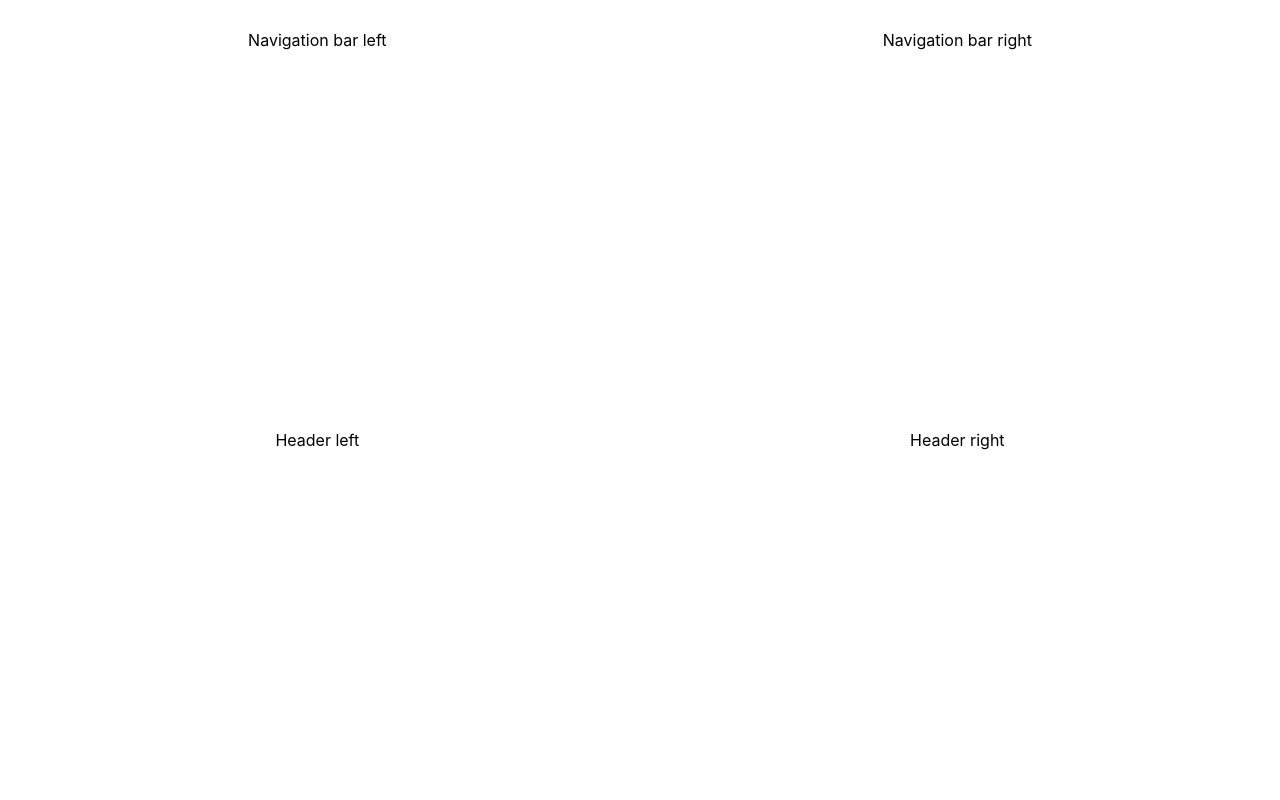
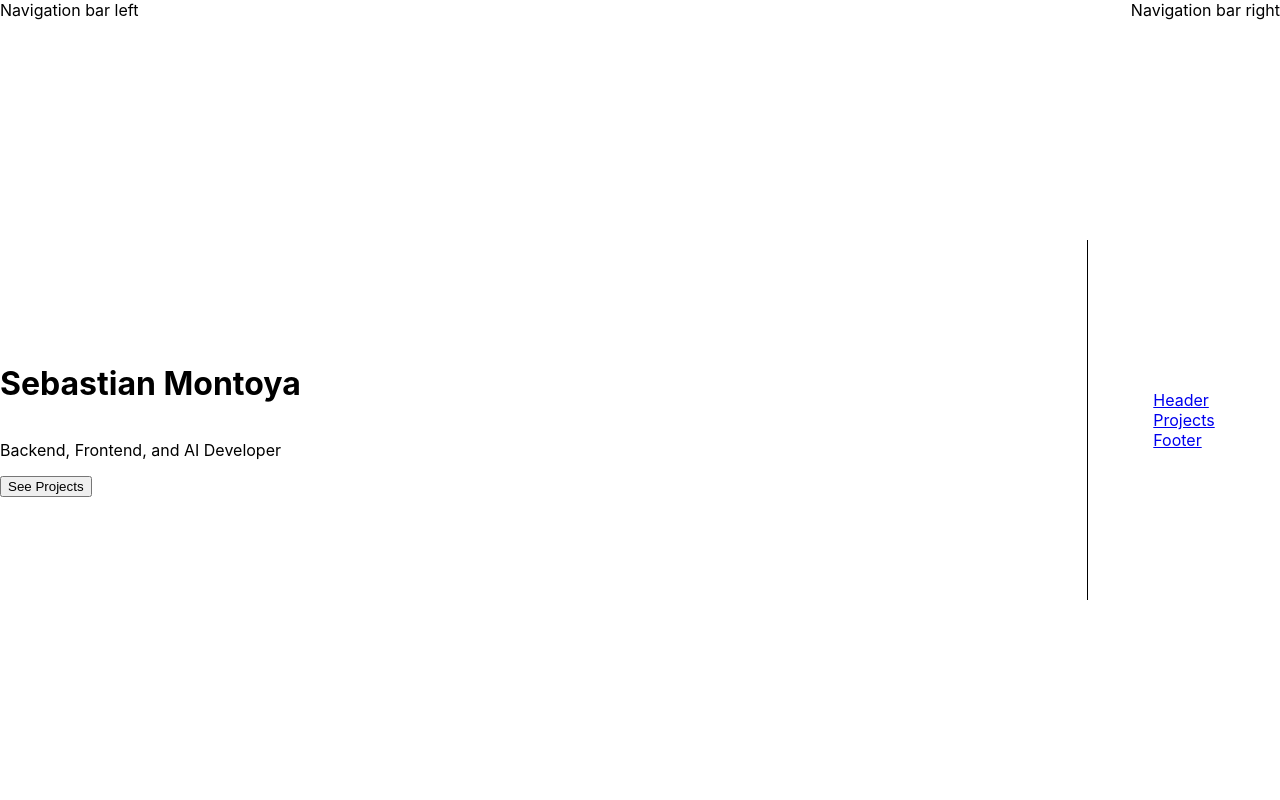
Before and after one commit to SebastianMontoya685/my-portfolio, a React (Create React App) app in the folder my-react-app/: page / in a window 1280 px wide. Shown: the top 800 px of the page. Built offline with nearby package versions, Linux system fonts and the light colour scheme.

Commit message:
aligned the navigation bar with the header section content

```diff
--- a/my-react-app/src/App.js
+++ b/my-react-app/src/App.js
@@ -3,10 +3,12 @@ import './App.css';
 import Header from './components/Home/Header.tsx';
 import ProjectSection from './components/ProjectSection/ProjectSection.tsx';
 import Footer from './components/Footer/Footer.tsx';
+import NavigationBar from './components/navigation/NavigationBar.tsx';
 
 function App() {
   return (
     <div className="App">
+      <NavigationBar />
       <Header />
       <ProjectSection />
       <Footer />
--- a/my-react-app/src/components/Footer/Footer.tsx
+++ b/my-react-app/src/components/Footer/Footer.tsx
@@ -5,7 +5,7 @@ import Links from './Links.tsx';
 
 export default function Footer() {
     return (
-        <div className='footer'>
+        <div className='footer' id='footer'>
             <Socials />
             <Links />
         </div>
--- a/my-react-app/src/components/Home/Header.css
+++ b/my-react-app/src/components/Home/Header.css
@@ -4,13 +4,48 @@
     justify-content: center;
     align-items: center;
     height: 100vh;
+    width: 100vw;
 }
 
 .header {
     display: flex;
     flex-direction: row;
-    justify-content: space-around;
+    justify-content: space-between;
     align-items: center;
     width: 100%;
     height: 90%;
 }
+
+/* .header-left-container {
+    display: flex;
+    flex-direction: column;
+    justify-content: center;
+    align-items: center;
+    width: 70%;
+} */
+
+.header-right-container {
+    display: flex;
+    flex-direction: columm;
+    justify-content: center;
+    align-items: center;
+    height: 50%;
+    width: 15%;
+    border-left: 1px solid black;
+}
+
+.header-left {
+    display: flex;
+    flex-direction: column;
+    justify-content: center;
+    align-items: flex-start;
+    text-align: left;
+    width: 70%;
+}
+
+.header-right {
+    display: flex;
+    flex-direction: column;
+    justify-content: center;
+    align-items: flex-start;
+}
--- a/my-react-app/src/components/Home/Header.tsx
+++ b/my-react-app/src/components/Home/Header.tsx
@@ -3,17 +3,20 @@ import './Header.css';
 import NavigationBar from '../navigation/NavigationBar.tsx';
 export default function Header() {
     return (
-        <div className='header-container'>
-            <NavigationBar />
+        <div className='header-container' id='header'>
             <div className='header'>
+                {/* <div className='header-left-container'> */}
                 <div className='header-left'>
-                    <div>
-                        Header left
-                    </div>
+                    <h1>Sebastian Montoya</h1>
+                    <p>Backend, Frontend, and AI Developer</p>
+                    <button>See Projects</button>
                 </div>
-                <div className='header-right'>
-                    <div>
-                        Header right
+                {/* </div> */}
+                <div className='header-right-container'>
+                    <div className='header-right'>
+                        <a href='#header'>Header</a>
+                        <a href='#projects'>Projects</a>
+                        <a href='#footer'>Footer</a>
                     </div>
                 </div>
             </div>
--- a/my-react-app/src/components/ProjectSection/ProjectSection.tsx
+++ b/my-react-app/src/components/ProjectSection/ProjectSection.tsx
@@ -5,7 +5,7 @@ import './ProjectSection.css';
 
 export default function ProjectSection() {
     return (
-        <div className='project-section'>
+        <div className='project-section' id='projects'>
             <ProjectNavigation />
             <ProjectDisplay />
         </div>
--- a/my-react-app/src/components/navigation/NavigationBar.css
+++ b/my-react-app/src/components/navigation/NavigationBar.css
@@ -1,8 +1,24 @@
 .navigation-bar {
     display: flex;
     flex-direction: row;
-    justify-content: space-around;
+    justify-content: space-between;
     align-items: center;
     width: 100%;
     height: 10%;
 }
+
+/* .navigation-bar-left {
+    display: flex;
+    flex-direction: row;
+    justify-content: flex-start;
+    align-items: center;
+    width: 50%;
+}
+
+.navigation-bar-right {
+    display: flex;
+    flex-direction: row;
+    justify-content: flex-end;
+    align-items: center;
+    width: 50%;
+} */
--- a/my-react-app/src/components/navigation/NavigationBar.tsx
+++ b/my-react-app/src/components/navigation/NavigationBar.tsx
@@ -4,10 +4,14 @@ export default function NavigationBar() {
     return (
         <div className='navigation-bar'>
             <div className='navigation-bar-left'>
-                Navigation bar left
+                <div>
+                    Navigation bar left
+                </div>
             </div>
             <div className='navigation-bar-right'>
-                Navigation bar right
+                <div>
+                    Navigation bar right
+                </div>
             </div>
         </div>
     );
--- a/my-react-app/src/index.css
+++ b/my-react-app/src/index.css
@@ -11,3 +11,7 @@ code {
   font-family: source-code-pro, Menlo, Monaco, Consolas, 'Courier New',
     monospace;
 }
+
+html {
+  scroll-behavior: smooth;
+}
```
